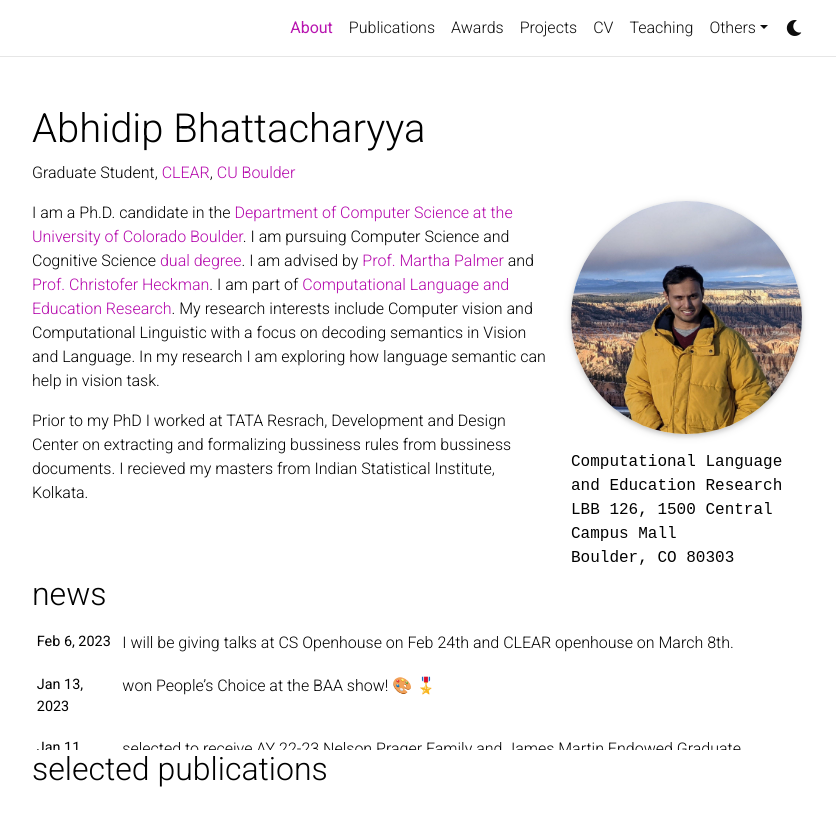
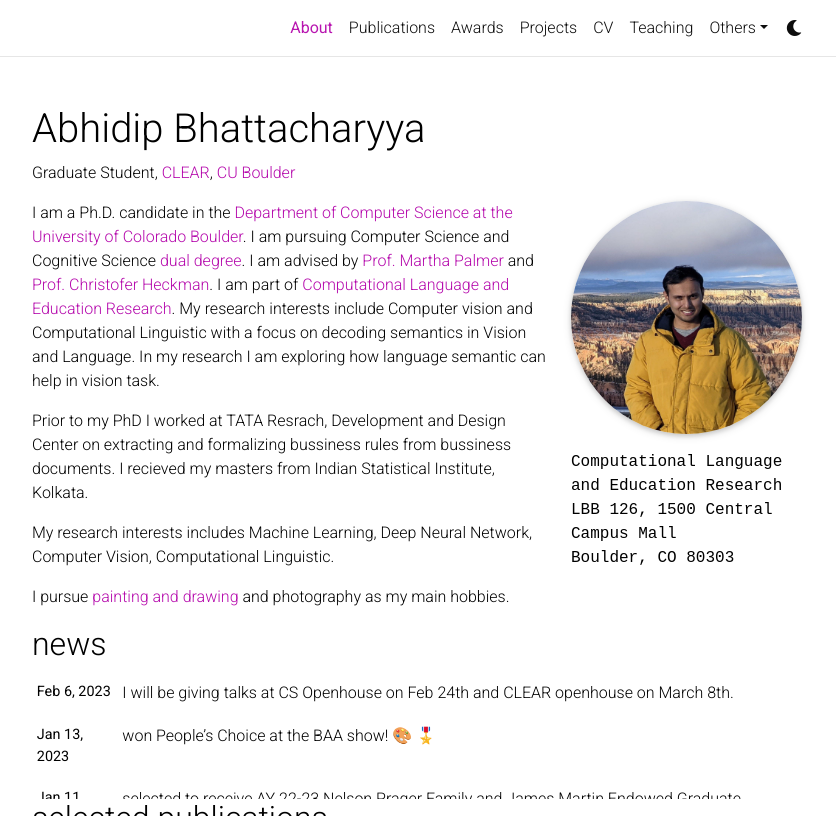
Before and after one commit to abhidipbhattacharyya/abhidipbhattacharyya.github.io, a Jekyll site: the page built from _pages/about.md, in a window 1280 px wide and 1155 px high, cut to the strip 0-816 px from the top of the window. Shown: the whole strip, without its empty margins (223-1059 px from the left). Built offline with Jekyll 4.4.1, drawn with Linux system fonts in a browser that asks for light colours; full-size pictures stand in for the smaller copies a plugin makes; emoji names are drawn with the system emoji font; comment, search, counter and statistics services are not loaded; a style sheet for code colours, icons or effects is not loaded.

Commit message:
cv update 27feb

```diff
--- a/_pages/about.md
+++ b/_pages/about.md
@@ -20,3 +20,7 @@ social: true  # includes social icons at the bottom of the page
 I am a Ph.D. candidate in the [Department of Computer Science at the University of Colorado Boulder](https://www.colorado.edu/cs/). I am pursuing Computer Science and Cognitive Science [dual degree](https://www.colorado.edu/ics/graduate-programs/cognitive-science-combined-phd). I am advised by [Prof. Martha Palmer](https://www.colorado.edu/faculty/palmer-martha/) and [Prof. Christofer Heckman](http://www.ristoffer.ch/). I am part of [Computational Language and Education Research](https://www.colorado.edu/lab/clear/). My research interests include Computer vision and Computational Linguistic with a focus on decoding semantics in Vision and Language. In my research I am exploring how language semantic can help in vision task.
 
 Prior to my PhD I worked at TATA Resrach, Development and Design Center on extracting and formalizing bussiness rules from bussiness documents. I recieved my masters from Indian Statistical Institute, Kolkata.
+
+My research interests includes Machine Learning, Deep Neural Network, Computer Vision, Computational Linguistic.
+
+I pursue [painting and drawing](/drawings/) and photography as my main hobbies.
```
Also changed, not shown: _projects/1_project.md (+1 -1 lines), _projects/3_project.md (+1 -1 lines), _projects/4_project.md (+1 -1 lines), 1 other file.
